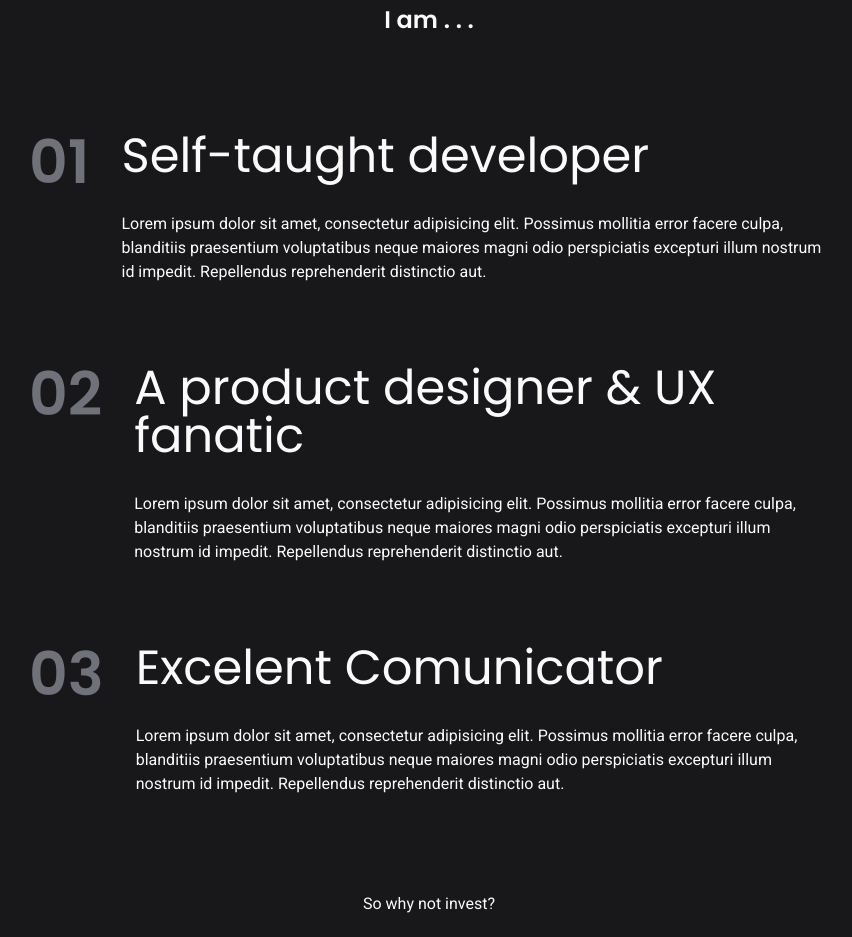
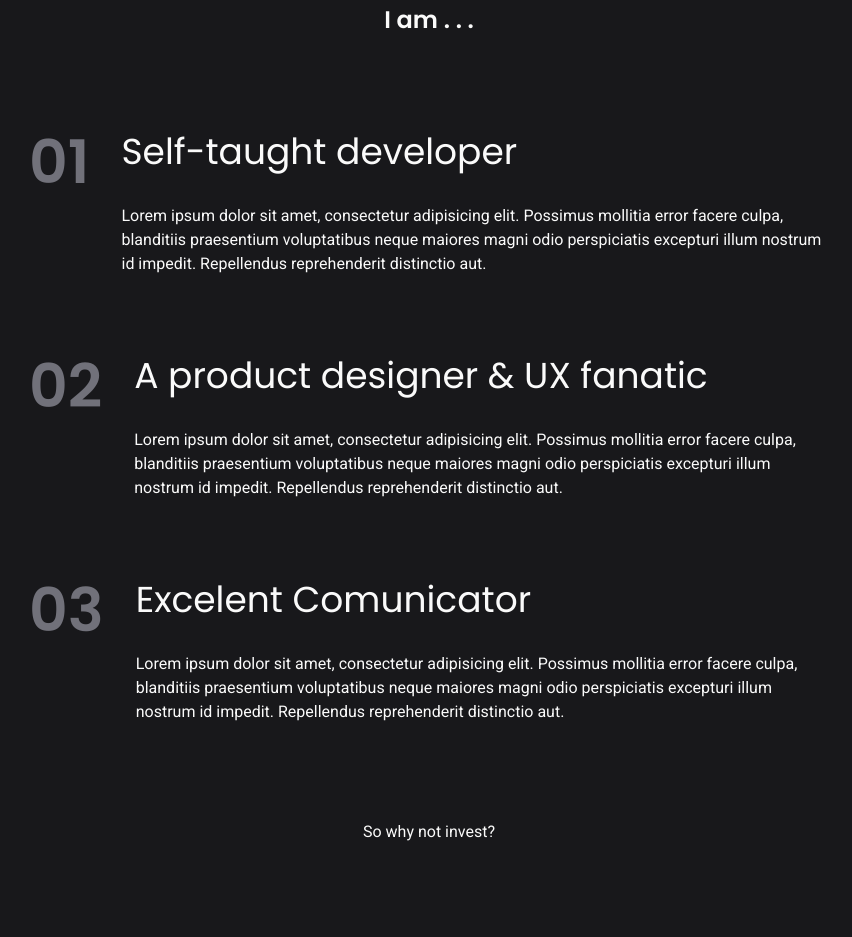
Before and after one commit to vFredo/portfolio-svelte, a SvelteKit app: page / in a window 1280 px wide. Shown: the part 1860-2797 px from the top of the page, without its empty margins (211-1063 px from the left). Built offline with nearby package versions, Linux system fonts and the light colour scheme.

Commit message:
fix: formatting about page

```diff
--- a/src/components/About.svelte
+++ b/src/components/About.svelte
@@ -29,13 +29,12 @@
 <div class="flex flex-col gap-20 w-full mx-auto max-w-[800px]">
   {#each benefits as benefit, index}
     <div class="flex gap-6 sm:gap-8">
-      <p
-        class="poppins text-4xl sm:text-5xl md:text-6xl text-zinc-500 font-semibold"
-      >
+      <p class="poppins text-4xl sm:text-5xl md:text-6xl text-zinc-500 font-semibold" >
         0{index + 1}
       </p>
+
       <div class="flex flex-col gap-6 sm:gap-8">
-        <h3 class="text-2xl sm:text-3xl md:text-5xl">{benefit.name}</h3>
+        <h3 class="text-2xl sm:text-2xl md:text-4xl">{benefit.name}</h3>
         <p>{benefit.desc}</p>
       </div>
     </div>
```
